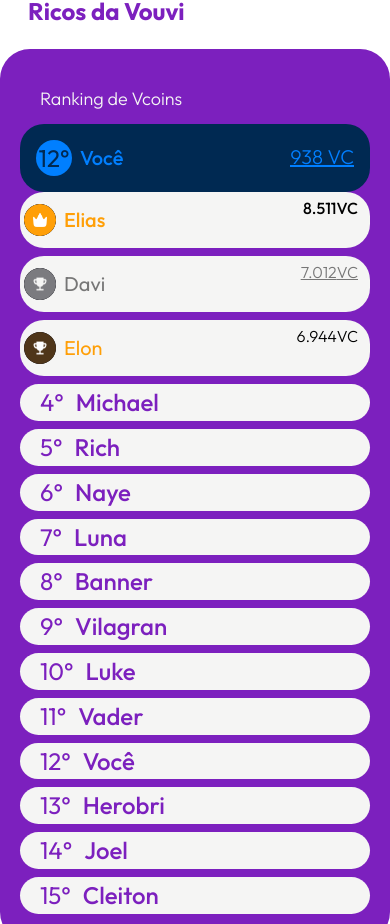
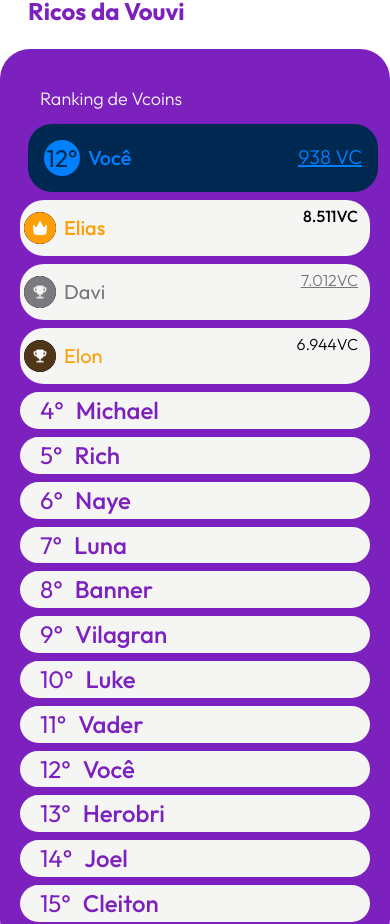
Before and after one commit to yanrafael/vouvi-frontend-client, a React (Vite) app: page /vouvi-frontend-client/ranking in a window 390 px wide. Shown: the part 1377-2301 px from the top of the page. Built offline with nearby package versions, Linux system fonts and the light colour scheme.

Commit message:
responsivo
ranking

```diff
--- a/src/components/Cards/CardVCRank.jsx
+++ b/src/components/Cards/CardVCRank.jsx
@@ -15,7 +15,7 @@ const CardLateral = ({ nome, posicao, vc }) => {
     <>
       {/* If its the user */}
       {nome === "Usuario" ? (
-        <div className="flex w-full items-center justify-between rounded-md bg-[#002952] p-4 text-secondary-200">
+        <div className="flex w-full items-center justify-between rounded-md bg-[#002952] p-4 text-secondary-200 m-2 mr-3">
           <div className="flex items-center">
             <span className="flex h-9 w-9 items-center justify-center rounded-full bg-secondary-200 text-md text-[#002952] md:h-10 md:w-10">
               {posicao}°
```
